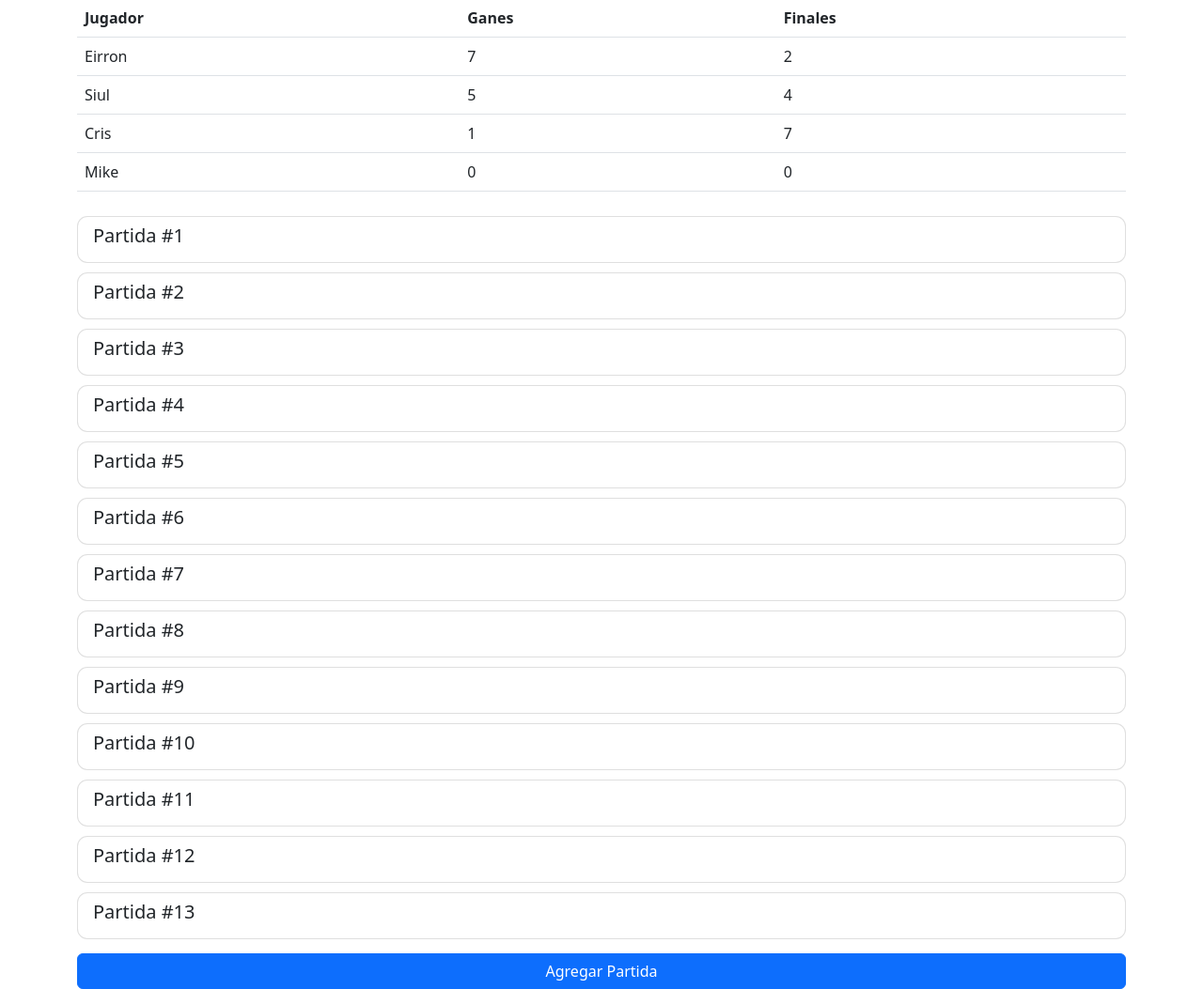
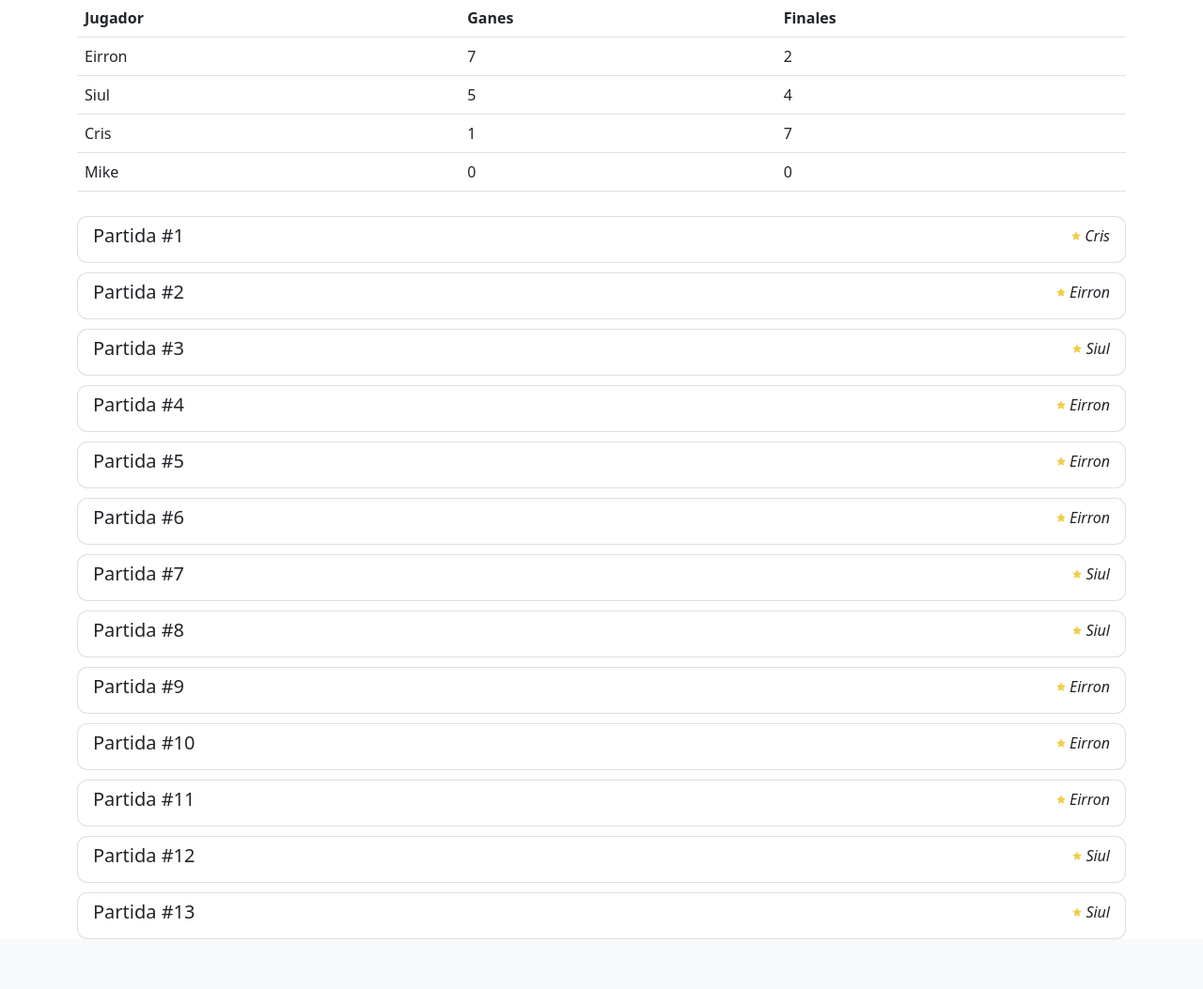
Before and after one commit to EirronVilla/GoldenSmash, a Django app: a page that uses tournament/templates/journey-detail.html in a window 1280 px wide. Shown: the part 128-1181 px from the top of the page at 94% size. After the commit the page ends 1128 px from the top, so only its background shows below. Run offline with Django 3.2, Linux system fonts and the light colour scheme; data comes from the database, SQL or seed files in the repository; both versions use the stored data as it was after the commit.

Commit message:
Fixed bugs

```diff
--- a/GoldenSmash/settings.py
+++ b/GoldenSmash/settings.py
@@ -24,7 +24,7 @@ SECRET_KEY = 'django-insecure-&1v637@_y(ws5&$^tw4+f*-vc8xe1&+8pee^3b$%l5gbo+a+sm
 # SECURITY WARNING: don't run with debug turned on in production!
 DEBUG = False
 
-ALLOWED_HOSTS = ['*']
+ALLOWED_HOSTS = ['eirronvilla.pythonanywhere.com']
 
 
 # Application definition
--- a/tournament/templates/journey-detail.html
+++ b/tournament/templates/journey-detail.html
@@ -28,7 +28,19 @@
                 {% for instance in matchesqueryset %}
                 <a style="color: black; text-decoration: none; margin-top: 10px;"data-bs-toggle="collapse" href="#partida{{instance.id}}" role="button" aria-expanded="false" aria-controls="collapseExample">
                     <li class="list-group-item" style="border-radius:11px;">
-                        <h5>Partida #{{ instance.id }}</h5>
+
+                        <div class="row">
+                            <div class="col">
+                                <h5>Partida #{{ instance.id }}</h5>
+                            </div>
+                            <div class="col" style="
+                            text-align: right;
+                            font-weight: lighter;
+                            font-style: italic;">
+                                <svg version="1.1" id="Capa_1" xmlns="http://www.w3.org/2000/svg" xmlns:xlink="http://www.w3.org/1999/xlink" x="0px" y="0px" viewBox="0 0 53.867 53.867" style="width: 10px; margin-bottom: 4px; enable-background:new 0 0 53.867 53.867;" xml:space="preserve"><polygon style="fill:#EFCE4A;" points="26.934,1.318 35.256,18.182 53.867,20.887 40.4,34.013 43.579,52.549 26.934,43.798 10.288,52.549 13.467,34.013 0,20.887 18.611,18.182 "/></svg> {{ instance.win.nickname }}
+                            </div>
+                        </div>
+
                         <div class="collapse" id="partida{{instance.id}}">
                             <div class="card card-body" style="border: none;">
                             Ganador: {{instance.win.nickname}} <br/>
@@ -61,10 +73,12 @@
             </ul>
         </div>
 
+        {% if nickname == 'Eirron' %}
         <!-- Button trigger modal -->
-        <button type="button" style="width: 100%; margin-top: 15px;" class="btn btn-primary" data-bs-toggle="modal" data-bs-target="#exampleModal">
-        Agregar Partida
-        </button>
+            <button type="button" style="width: 100%; margin-top: 15px;" class="btn btn-primary" data-bs-toggle="modal" data-bs-target="#exampleModal">
+                Agregar Partida
+            </button>
+        {% endif %}
 
         <!-- Modal -->
         <div class="modal fade" id="exampleModal" tabindex="-1" aria-labelledby="exampleModalLabel" aria-hidden="true">
@@ -86,7 +100,7 @@
 
                         <div class="playersFormList">
                             <div class="row mt-2 childForm">
-                                <div class="col-6">
+                                <div class="col-5">
                                 {{ childForm.player.errors }}
                                 {{ childForm.player.label_tag }}
                                 {{ childForm.player }}
--- a/tournament/templates/journey.html
+++ b/tournament/templates/journey.html
@@ -36,6 +36,7 @@
 
         </div>
 
+        {% if nickname == 'Eirron' %}
         <!-- Button trigger modal -->
         <div style="margin-top: 15px;">
             <a href="/createJourney/{{nickname}}">
@@ -44,6 +45,7 @@
                 </button>
             </a>
         </div>
+        {% endif %}
 
     </div>
 
--- a/tournament/views.py
+++ b/tournament/views.py
@@ -52,10 +52,12 @@ def summary(request, nickname):
         avgDamage = PlayerMatch.objects.filter(player=person).aggregate(Avg('damage')).get('damage__avg')
 
         totalKills = str("{:,.2f}".format(avgKills)) if avgKills else 0
-        totalDamage = str("{:,.2f}".format(avgDamage)) if avgKills else 0
-        effectiveness = str("{:,.2f}".format(totalWins / totalMatches)) if totalMatches > 0 else 0
+        totalDamage = str("{:,.2f}".format(avgDamage)) if avgDamage else 0
+        effectivenessInt = totalWins / totalMatches if totalMatches > 0 else 0
+        effectiveness = str("{:,.2f}".format(effectivenessInt))
         dotlist.append(itemDTO(person.nickname, totalMatches, totalWins, totalSecond, totalKills, totalDamage, effectiveness))
 
+    dotlist.sort(key=lambda player: player.effectiveness, reverse=True)
     context = {
         "activeView":"summary",
         "personqueryset": dotlist,
@@ -96,7 +98,7 @@ class matchSumDto:
 def journey(request, nickname, id):
     if request.method == 'GET':
         journey = get_object_or_404(Journey, id=id)
-        matches = Match.objects.filter(journey=id)
+        matches = Match.objects.filter(journey=journey)
 
         blankForm = MatchForm()
         childForm = PlayerMatchForm()
@@ -109,7 +111,7 @@ def journey(request, nickname, id):
             playersList = []
             playerMatches = PlayerMatch.objects.filter(match=match)
             for playerMatch in playerMatches:
-                player = get_object_or_404(PlayerMatch, id=playerMatch.player.id)
+                player = get_object_or_404(PlayerMatch, id=playerMatch.id)
                 playersList.append(player)
                 playersList.sort(key=lambda playerInstance: playerInstance.kills, reverse=True)
 
```
Also changed, not shown: db.sqlite3, 1 other file.
